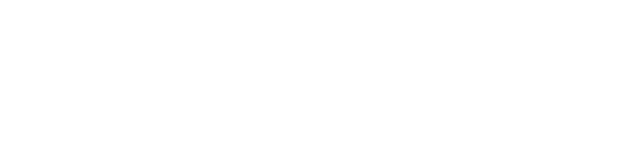
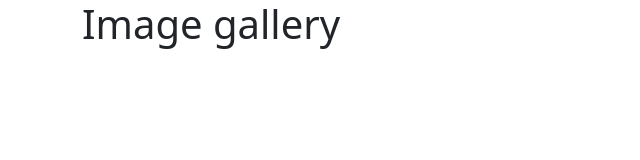
Before and after one commit to OAMKdemo/demo, a plain HTML site: page index.html in a window 1280 px wide. Shown: the whole page, without its empty margins (0-640 px from the left). Drawn offline with nearby package versions, Linux system fonts and the light colour scheme.

Commit message:
Added Bootstrap.

```diff
--- a/index.html
+++ b/index.html
@@ -4,9 +4,13 @@
   <meta charset="UTF-8">
   <meta http-equiv="X-UA-Compatible" content="IE=edge">
   <meta name="viewport" content="width=device-width, initial-scale=1.0">
+  <link href="https://cdn.jsdelivr.net/npm/bootstrap@5.3.0-alpha3/dist/css/bootstrap.min.css" rel="stylesheet" integrity="sha384-KK94CHFLLe+nY2dmCWGMq91rCGa5gtU4mk92HdvYe+M/SXH301p5ILy+dN9+nJOZ" crossorigin="anonymous">
   <title>Image gallery</title>
 </head>
 <body>
-
+  <div class="container">
+    <h1>Image gallery</h1>
+  </div>
+  <link href="https://cdn.jsdelivr.net/npm/bootstrap@5.3.0-alpha3/dist/css/bootstrap.min.css" rel="stylesheet" integrity="sha384-KK94CHFLLe+nY2dmCWGMq91rCGa5gtU4mk92HdvYe+M/SXH301p5ILy+dN9+nJOZ" crossorigin="anonymous">
 </body>
 </html>
```
Also changed, not shown: js/index.js (added).
